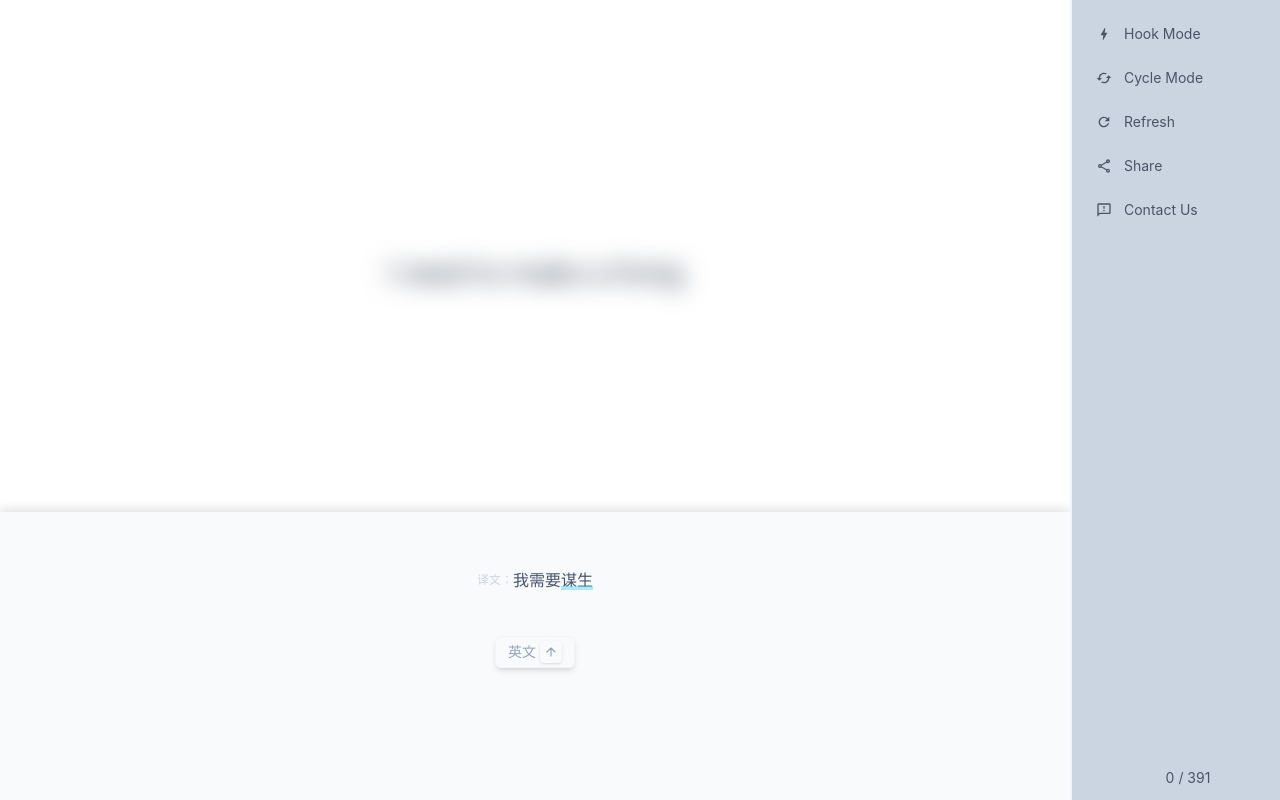
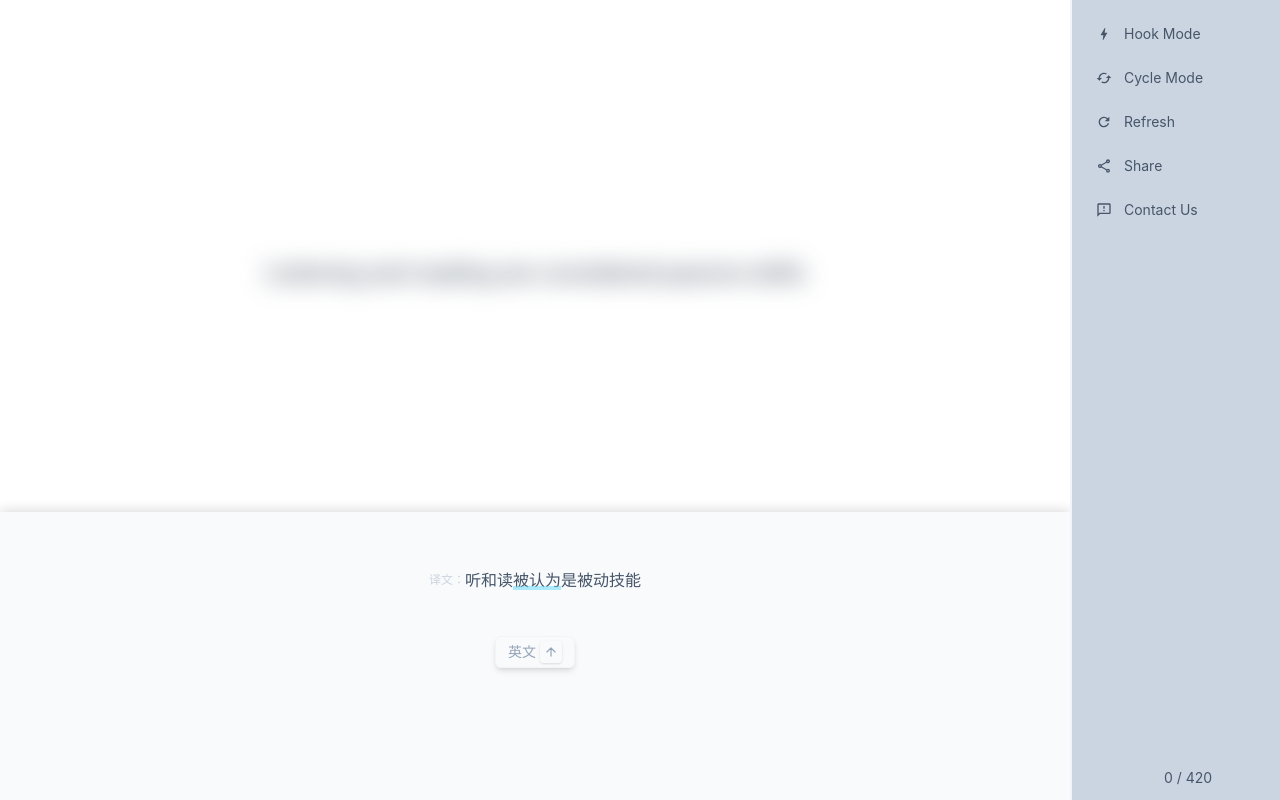
Before and after one commit to StrangeTown/just_recite_web, a React app: page / in a window 1280 px wide. Built offline with nearby package versions, Linux system fonts and the light colour scheme.

Commit message:
update strings

```diff
--- a/src/data/2024.ts
+++ b/src/data/2024.ts
@@ -915,6 +915,266 @@ const strings: tStringItem[] = [
 			text: "有点尴尬",
 		},
 	},
+	// Have you tried
+	{
+		id: "5fae5cc6-2a48-4872-b62c-d53bd4291d55",
+		en: "Have you tried turning it off and on again?",
+		zh: "你试过关掉再打开吗？",
+		hook: {
+			text: "试过",
+		},
+	},
+	// uncertain economic times
+	{
+		id: "9cc614fa-f5ad-45fc-9499-747eff0a49b5",
+		en: "I know it can be tough to find a job in uncertain economic times",
+		zh: "我知道在经济不确定时期找工作可能很困难",
+		hook: {
+			text: "经济不确定",
+		},
+	},
+	// That's definitely
+	{
+		id: "4d14c5ee-e9c4-4251-9cf1-c693e38ace71",
+		en: "That's definitely something to think about",
+		zh: "这绝对是值得考虑的事情",
+		hook: {
+			text: "值得考虑",
+		},
+	},
+	// frustrating
+	{
+		id: "394e67b4-c386-4aa7-a359-59caac5d8c88",
+		en: "I know it can be frustrating",
+		zh: "我知道这可能令人沮丧",
+		hook: {
+			text: "沮丧",
+		},
+	},
+	// struggling
+	{
+		id: "d90d7a6d-710a-45ef-84a4-a77abfc3dcbe",
+		en: "Everyone is struggling right now",
+		zh: "现在每个人都在挣扎",
+		hook: {
+			text: "挣扎",
+		},
+	},
+	// But it's important to remember that
+	{
+		id: "95b87816-afce-4f9e-a8bb-8e047080ce89",
+		en: "But it's important to remember that things will get better",
+		zh: "但重要的是要记住事情会变得更好",
+		hook: {
+			text: "记住",
+		},
+	},
+	// job market
+	{
+		id: "b35779a0-0a7e-49bd-8c1d-0f09f9c683df",
+		en: "The job market is tough right now",
+		zh: "现在的就业市场很困难",
+		hook: {
+			text: "就业市场",
+		},
+	},
+	// turn around
+	{
+		id: "89b50329-a5a6-4d79-9c4e-7b0f942fc626",
+		en: "Things will turn around eventually",
+		zh: "事情最终会好转的",
+		hook: {
+			text: "好转",
+		},
+	},
+	// In the meantime
+	{
+		id: "79208f89-01ad-4a41-bbf3-090039d19612",
+		en: "In the meantime, you can always look for other opportunities",
+		zh: "与此同时，你总是可以寻找其他机会",
+		hook: {
+			text: "与此同时",
+		},
+	},
+	// it might be helpful to
+	{
+		id: "db13372b-1291-4cbf-9ff1-4fb7bfda9e08",
+		en: "It might be helpful to reach out to your network and ask for advice",
+		zh: "联系你的人际网络并寻求建议可能会有所帮助",
+		hook: {
+			text: "可能会有所帮助",
+		},
+	},
+	// Do you have any areas where you'd like to improve your skills or knowledge?
+	{
+		id: "6f8e5473-2234-48a2-b5a2-4ae1fefcb887",
+		en: "Do you have any areas where you'd like to improve your skills or knowledge?",
+		zh: "你有哪些领域想要提高技能或知识？",
+		hook: {
+			text: "想要",
+		},
+	},
+	// can be a great way to
+	{
+		id: "a9350290-5524-4ecd-9d90-0c0ab3e54f96",
+		en: "Learning from others can be a great way to improve your skills",
+		zh: "向他人学习是提高技能的好方法",
+		hook: {
+			text: "好方法",
+		},
+	},
+	// If you're interested in
+	{
+		id: "07b31c14-d848-4a57-bc50-ba38eca5bc74",
+		en: "If you're interested in painting, you might consider taking a class",
+		zh: "如果你对绘画感兴趣，你可以考虑上课",
+		hook: {
+			text: "感兴趣",
+		},
+	},
+	// practice their pronunciation
+	{
+		id: "d1b033d3-4324-404b-a7f3-0ac4bbaed0ff",
+		en: "One way to improve your language skills is to practice your pronunciation",
+		zh: "提高语言技能的一种方法是练习发音",
+		hook: {
+			text: "一种方法",
+		},
+	},
+	// make learning more interactive and fun
+	{
+		id: "8255b2b9-1f68-4d1b-b92e-bb6a168b6c30",
+		en: "Using games and quizzes can make learning more interactive and fun",
+		zh: "使用游戏和测验可以使学习更加互动和有趣",
+		hook: {
+			text: "更加",
+		},
+	},
+	// but unfortunately
+	{
+		id: "ec2e88d9-b83c-4ca7-8971-e45763b9ceb8",
+		en: "I would love to help, but unfortunately I am busy",
+		zh: "我很想帮忙，但不幸的是我很忙",
+		hook: {
+			text: "不幸的是",
+		},
+	},
+	// varies widely
+	{
+		id: "8752d185-8dbd-42ee-a414-f809153c21d2",
+		en: "The cost of living varies widely depending on where you live",
+		zh: "生活成本因居住地而异",
+		hook: {
+			text: "因而",
+		},
+	},
+	// different factors
+	{
+		id: "5460d5e1-1181-4ce1-99e6-d07d19cf1c12",
+		en: "There are many different factors to consider when choosing a college",
+		zh: "选择大学时有许多不同的因素要考虑",
+		hook: {
+			text: "不同的",
+		},
+	},
+	// a good rule of thumb
+	{
+		id: "69dd45ef-f26c-4d07-a1fa-5ad5f15913d4",
+		en: "A good rule of thumb is to save at least 10% of your income",
+		zh: "一个好的经验法则是至少存下你收入的10%",
+		hook: {
+			text: "经验法则",
+		},
+	},
+	// exposure
+	{
+		id: "17cc0095-6495-4c7e-9802-6f34c8daaa91",
+		en: "Traveling is a great way to get exposure to different cultures",
+		zh: "旅行是了解不同文化的好方法",
+		hook: {
+			text: "了解",
+		},
+	},
+	// passive skills
+	{
+		id: "6715c4eb-ba2e-4799-932c-f075603819d1",
+		en: "Listening and reading are considered passive skills",
+		zh: "听和读被认为是被动技能",
+		hook: {
+			text: "被认为",
+		},
+	},
+	// require more effort and practice
+	{
+		id: "bf4509ca-3564-4294-8b33-58991ccc72c3",
+		en: "Speaking and writing require more effort and practice",
+		zh: "说和写需要更多的努力和练习",
+		hook: {
+			text: "需要更多",
+		},
+	},
+	// get used to
+	{
+		id: "b2865c99-7d4e-4168-9107-d8cb6da7107d",
+		en: "It takes time to get used to a new language",
+		zh: "适应一门新语言需要时间",
+		hook: {
+			text: "需要时间",
+		},
+	},
+	// either in person or online
+	{
+		id: "2b675688-54f2-49e4-8e65-f3d681317e31",
+		en: "You can take classes either in person or online",
+		zh: "你可以选择线下或线上上课",
+		hook: {
+			text: "可以选择",
+		},
+	},
+	{
+		id: "cbdff099-ca3c-468a-8241-91b5eb25b896",
+		en: "One thing that might help is to incorporate English into your daily routine",
+		zh: "一个可能有帮助的方法是将英语融入你的日常生活",
+		hook: {
+			text: "可能有帮助",
+		},
+	},
+	// while you're commuting or doing chores
+	{
+		id: "afb21356-f573-47aa-b1ab-8eb0d5365f45",
+		en: "You can listen to English podcasts while you're commuting or doing chores",
+		zh: "你可以在通勤或做家务时听英语播客",
+		hook: {
+			text: "可以在",
+		},
+	},
+	// a regular part of
+	{
+		id: "d3e1adac-f61c-4b6d-819e-23c5757c4fb3",
+		en: "Working out has become a regular part of my daily routine",
+		zh: "锻炼已经成为我日常生活的一个固定部分",
+		hook: {
+			text: "固定部分",
+		},
+	},
+	// Even small steps can add up over time
+	{
+		id: "e7ad7972-7c8c-4e76-8784-d23be98d2e12",
+		en: "Even small steps can add up over time",
+		zh: "即使是小步骤，随着时间的推移也会累积起来",
+		hook: {
+			text: "即使是",
+		},
+	},
+	// Just keep practicing and pushing yourself to improve, and before you know it, you'll be speaking English like a pro!
+	{
+		id: "5c5b1e5a-5220-4c15-be50-c0cbb41217c1",
+		en: "Just keep practicing and pushing yourself to improve, and before you know it, you'll be speaking English like a pro!",
+		zh: "继续练习并努力提高自己，不知不觉中，你会像专业人士一样说英语！",
+		hook: {
+			text: "不知不觉",
+		},
+	},
 ];
 
 export default strings;
```
